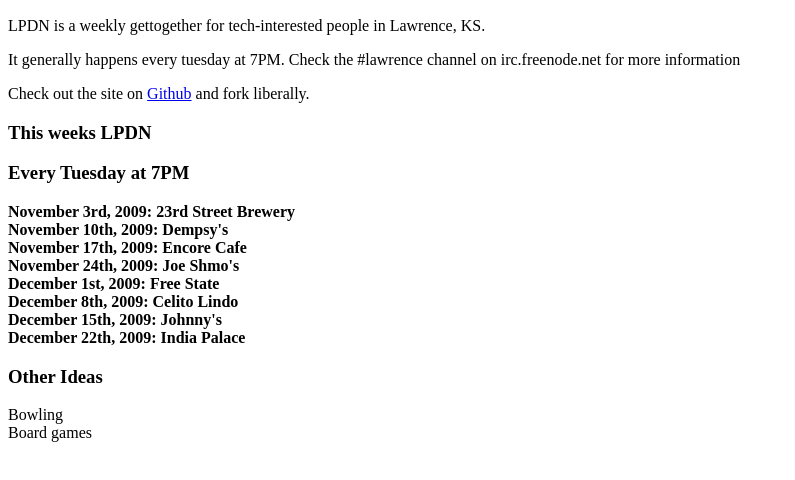
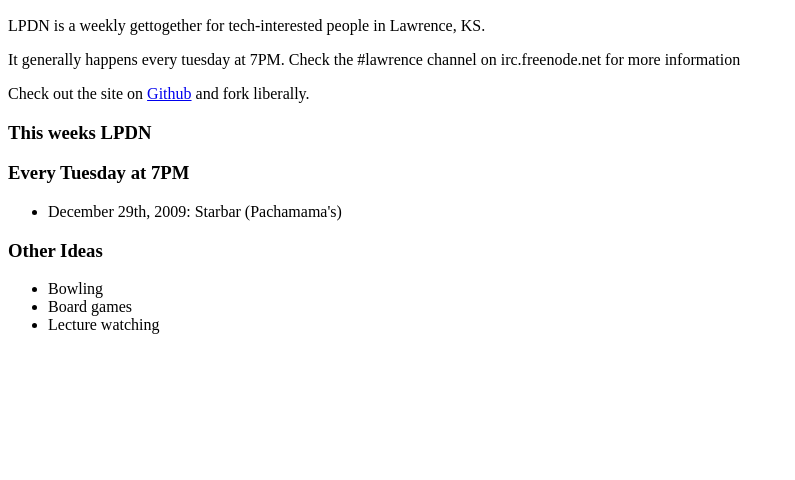
Before and after one commit to ericholscher/lpdn.org, a plain HTML site: page index.html in a window 1280 px wide. Shown: the part 110-590 px from the top of the page, without its empty margins (0-795 px from the left). Drawn offline with Linux system fonts and the light colour scheme.

Commit message:
added next location

```diff
--- a/index.html
+++ b/index.html
@@ -9,27 +9,22 @@
         <h2>Drinkers with a programming problem</h2>
 
         <p>LPDN is a weekly gettogether for tech-interested people in Lawrence, KS.<p>
-	<p> It generally happens every tuesday at 7PM. Check the #lawrence channel on irc.freenode.net for more information</p>
+        <p> It generally happens every tuesday at 7PM. Check the #lawrence channel on irc.freenode.net for more information</p>
         <p>Check out the site on <a href="http://github.com/ericholscher/lpdn.org/network">Github</a> and fork liberally.</p>
 
 <h3> This weeks LPDN</h3>
 <h3> Every Tuesday at 7PM </h3>
 
-<strong>
-November 3rd, 2009: 23rd Street Brewery<br>
-November 10th, 2009: Dempsy's<br>
-November 17th, 2009: Encore Cafe<br>
-November 24th, 2009: Joe Shmo's<br>
-December 1st, 2009: Free State<br>
-December 8th, 2009: Celito Lindo<br>
-December 15th, 2009: Johnny's <br>
-December 22th, 2009: India Palace<br>
-</strong>
+<ul>
+    <li>December 29th, 2009: Starbar (Pachamama's)</li>
+</ul>
 
 <h3>Other Ideas</h3>
-Bowling <br>
-Board games <br>
-
+<ul>
+    <li>Bowling</li>
+    <li>Board games</li>
+    <li>Lecture watching</li>
+</ul>
 
 </body>
 </html>
```
